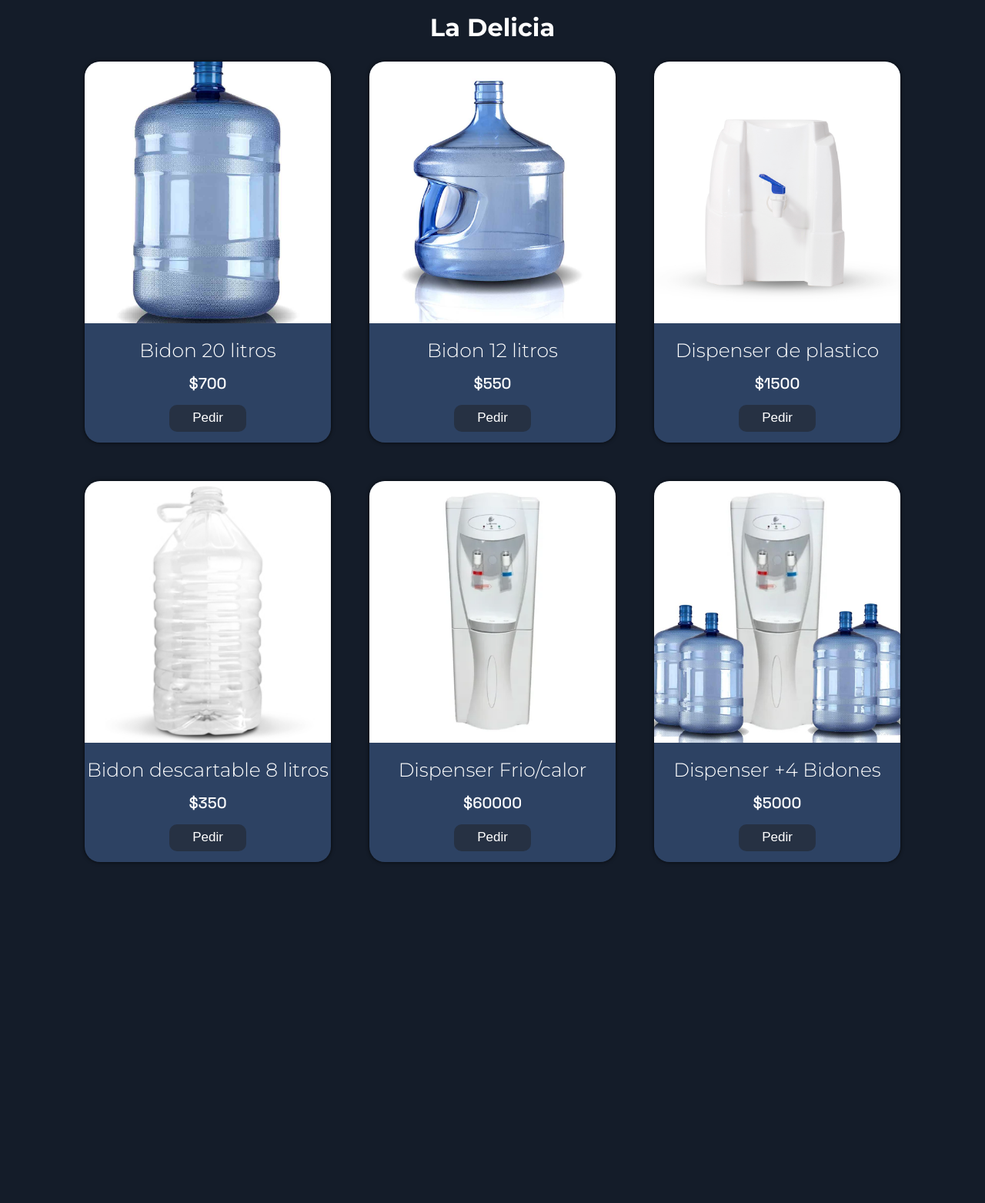
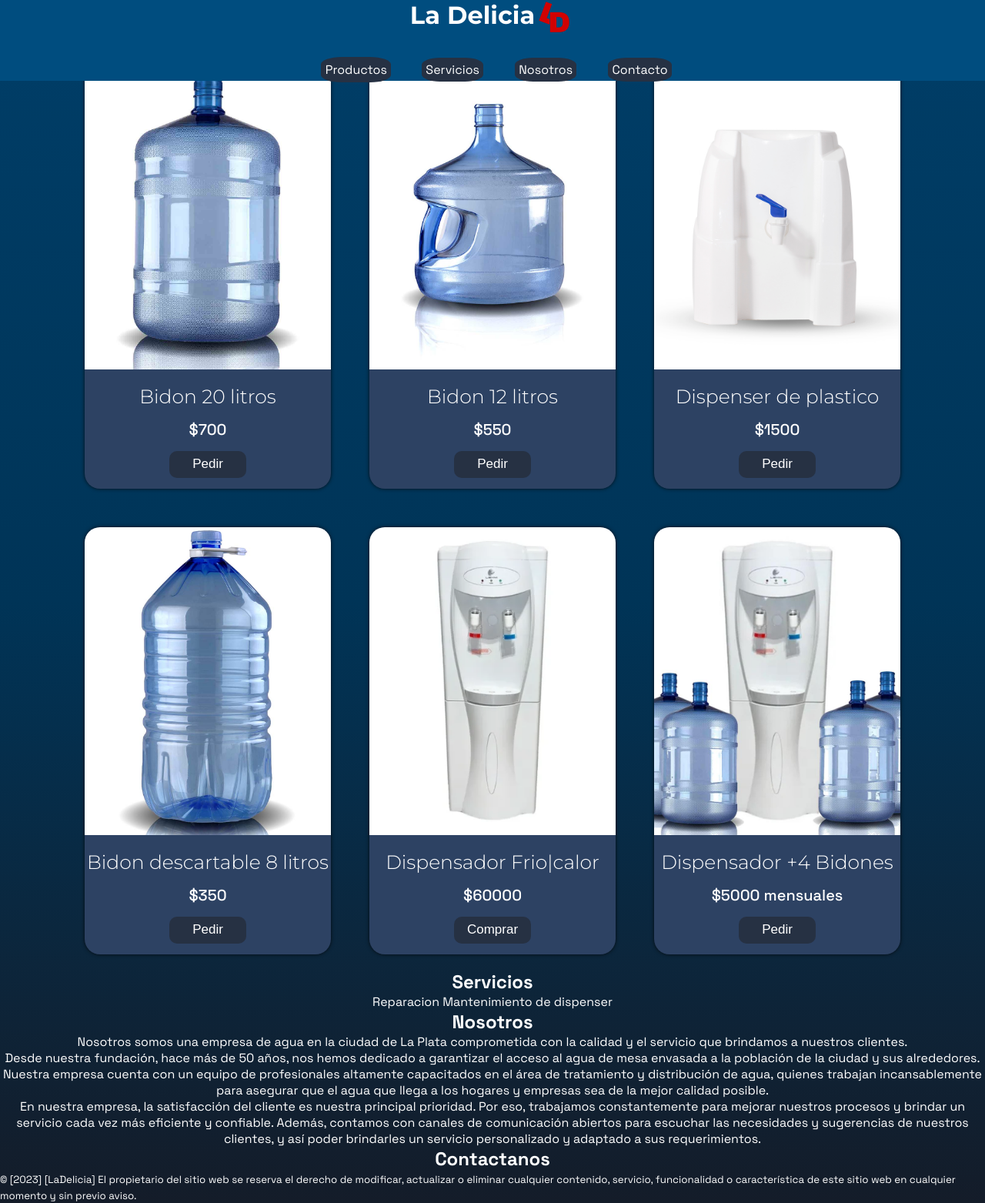
Before and after one commit to aguspepe/LaDelicia, a plain HTML site: page index.html in a window 1280 px wide. Shown: the whole page at 77% size. Before the commit the page ends 1140 px from the top, so only its background shows below. Drawn offline with Linux system fonts and the light colour scheme.

Commit message:
fix image

```diff
--- a/index.html
+++ b/index.html
@@ -6,7 +6,7 @@
     <meta name="viewport" content="width=device-width, initial-scale=1.0" />
     <link href="style.css" rel="stylesheet" type="text/css" />
     <title>La Delicia</title>
-    <link rel="shortcut icon" href="images/logo (1).png" type="image/ico" />
+    <link rel="shortcut icon" href="images/Logo.png" type="image/ico" />
     <link rel="preconnect" href="https://fonts.googleapis.com" />
     <link rel="preconnect" href="https://fonts.googleapis.com" />
     <link rel="preconnect" href="https://fonts.gstatic.com" crossorigin />
@@ -25,14 +25,30 @@
   <body>
     <header id="header">
       <h1>La Delicia</h1>
+      <img id="logoheader" src="images/Logo.png" alt="" />
     </header>
+    <nav>
+      <li>
+        <a href="#Productos">Productos</a>
+      </li>
+      <li>
+        <a href="#Servicios">Servicios</a>
+      </li>
+      <li>
+        <a href="#Nosotros">Nosotros</a>
+      </li>
+      <li>
+        <a href="#Contacto">Contacto</a>
+      </li>
+    </nav>
+    <div id="Productos">
       <div id="contenedor" class="contenedor">
         <div>
           <img src="images/bidon20.jpg" alt="producto 1" />
           <div class="informacion">
             <p>Bidon 20 litros</p>
             <p class="precio">$700</p>
-          <a href="https://wa.me/2215859216">
+            <a href="https://wa.me/2215859216" target="_blank">
               <button>Pedir</button>
             </a>
           </div>
@@ -42,7 +58,7 @@
           <div class="informacion">
             <p>Bidon 12 litros</p>
             <p class="precio">$550</p>
-          <a href="https://wa.me/2215859216">
+            <a href="https://wa.me/2215859216" target="_blank">
               <button>Pedir</button>
             </a>
           </div>
@@ -52,17 +68,17 @@
           <div class="informacion">
             <p>Dispenser de plastico</p>
             <p class="precio">$1500</p>
-          <a href="https://wa.me/2215859216">
+            <a href="https://wa.me/2215859216" target="_blank">
               <button>Pedir</button>
             </a>
           </div>
         </div>
         <div>
-        <img src="images/descartable.jpg" alt="producto 4" />
+          <img src="images/descartable.png" alt="producto 4" />
           <div class="informacion">
             <p>Bidon descartable 8 litros</p>
             <p class="precio">$350</p>
-          <a href="https://wa.me/2215859216">
+            <a href="https://wa.me/2215859216" target="_blank">
               <button>Pedir</button>
             </a>
           </div>
@@ -70,24 +86,60 @@
         <div>
           <img src="images/dispenser.webp" alt="producto 5" />
           <div class="informacion">
-          <p>Dispenser Frio/calor</p>
+            <p>Dispensador Frio|calor</p>
             <p class="precio">$60000</p>
-          <a href="https://wa.me/2215859216">
-            <button>Pedir</button>
+            <a href="https://wa.me/2215859216" target="_blank">
+              <button>Comprar</button>
             </a>
           </div>
         </div>
         <div>
           <img src="images/Dispenser_bidones.jpg" alt="producto 6" />
           <div class="informacion">
-          <p>Dispenser +4 Bidones</p>
-          <p class="precio">$5000</p>
-          <a href="https://wa.me/2215859216">
+            <p>Dispensador +4 Bidones</p>
+            <p class="precio">$5000 mensuales</p>
+            <a href="https://wa.me/2215859216" target="_blank">
               <button>Pedir</button>
             </a>
           </div>
         </div>
       </div>
-    <script src="java.js"></script>
+    </div>
+
+    <div id="Servicios">
+      <h2>Servicios</h2>
+      <p>Reparacion Mantenimiento de dispenser</p>
+    </div>
+    <div id="Nosotros">
+      <h2>Nosotros</h2>
+      <p>
+        Nosotros somos una empresa de agua en la ciudad de La Plata comprometida
+        con la calidad y el servicio que brindamos a nuestros clientes. <br />
+        Desde nuestra fundación, hace más de 50 años, nos hemos dedicado a
+        garantizar el acceso al agua de mesa envasada a la población de la
+        ciudad y sus alrededores. <br />
+        Nuestra empresa cuenta con un equipo de profesionales altamente
+        capacitados en el área de tratamiento y distribución de agua, quienes
+        trabajan incansablemente para asegurar que el agua que llega a los
+        hogares y empresas sea de la mejor calidad posible. <br />
+        En nuestra empresa, la satisfacción del cliente es nuestra principal
+        prioridad. Por eso, trabajamos constantemente para mejorar nuestros
+        procesos y brindar un servicio cada vez más eficiente y confiable.
+        Además, contamos con canales de comunicación abiertos para escuchar las
+        necesidades y sugerencias de nuestros clientes, y así poder brindarles
+        un servicio personalizado y adaptado a sus requerimientos.
+      </p>
+    </div>
+    <div id="Contacto">
+      <h2>Contactanos</h2>
+    </div>
+    <footer>
+      <small
+        >© [2023] [LaDelicia] El propietario del sitio web se reserva el derecho
+        de modificar, actualizar o eliminar cualquier contenido, servicio,
+        funcionalidad o característica de este sitio web en cualquier momento y
+        sin previo aviso.</small
+      >
+    </footer>
   </body>
 </html>
--- a/java.js
+++ /dev/null
@@ -1,10 +0,0 @@
-const header = document.querySelector("#header");
-const contenedor = document.querySelector("#contenedor");
-const body = document.querySelector("body");
-window.addEventListener("scroll", function () {
-  if (contenedor.getBoundingClientRect().top < 10) {
-    header.classList.add("scroll");
-  } else {
-    header.classList.remove("scroll");
-  }
-});
--- a/style.css
+++ b/style.css
@@ -3,43 +3,36 @@
   padding: 0;
   box-sizing: border-box;
   color: white;
+  list-style: none;
+  text-decoration: none;
+}
+header {
+  display: flex;
+  justify-content: center;
+  gap: 0%;
+  height: 80px;
+  top: 0px;
+  position: fixed;
+  width: 100%;
+  border-radius: 0px;
+  background-color: #004d7f;
+}
+nav {
+  display: flex;
+  gap: 2%;
+  justify-content: center;
+  background-color: #004d7f;
+  height: 25px;
+  position: fixed;
+  width: 100%;
 }
 body {
   font-family: "Space Grotesk", sans-serif;
   background-color: #141c29;
+  background: linear-gradient(to bottom, #003e68, #003457, #141c29);
   padding-top: 80px;
 }
-h1 {
-  font-family: "Montserrat", sans-serif;
-  text-align: center;
-}
-img {
-  width: 320px;
-  height: 340px;
-  object-fit: cover;
-  border-radius: 20px 20px 0px 0px;
-}
-header {
-  display: flex;
-  align-items: center;
-  justify-content: center;
-  gap: 15%;
-  height: 70px;
-  top: 0;
-  position: fixed;
-  width: 100%;
-  border-radius: 50px;
-}
-.scroll {
-  background-color: aliceblue;
-  box-shadow: 0.1rem 0.2rem 0.3rem #333;
-}
-.scroll img {
-  filter: invert(15%);
-}
-.scroll h1 {
-  color: #141c29;
-}
+
 .logo {
   width: 45px;
   height: auto;
@@ -96,3 +89,40 @@ header {
 .informacion button:hover {
   background-color: #2d4263;
 }
+
+#logoheader {
+  width: 50px;
+  height: 50px;
+  margin-left: 2px;
+  display: flex;
+  justify-content: left;
+}
+p {
+  text-align: center;
+}
+h1 {
+  font-family: "Montserrat", sans-serif;
+  text-align: center;
+  font-weight: bold;
+  border: 0px;
+  margin: 0px;
+}
+h2 {
+  align-content: center;
+  text-align: center;
+  display: block;
+}
+img {
+  width: 320px;
+  height: 400px;
+  object-fit: cover;
+  border-radius: 20px 20px 0px 0px;
+}
+li {
+  margin-inline: 1%;
+}
+li a {
+  background-color: #263143;
+  border-radius: 30%;
+  padding: 7%;
+}
```
Also changed, not shown: images/Logo.png (renamed from images/logo (1).png), images/descartable.jpg (deleted), images/descartable.png (added). Lines whose indentation alone changed are shown as unchanged.
